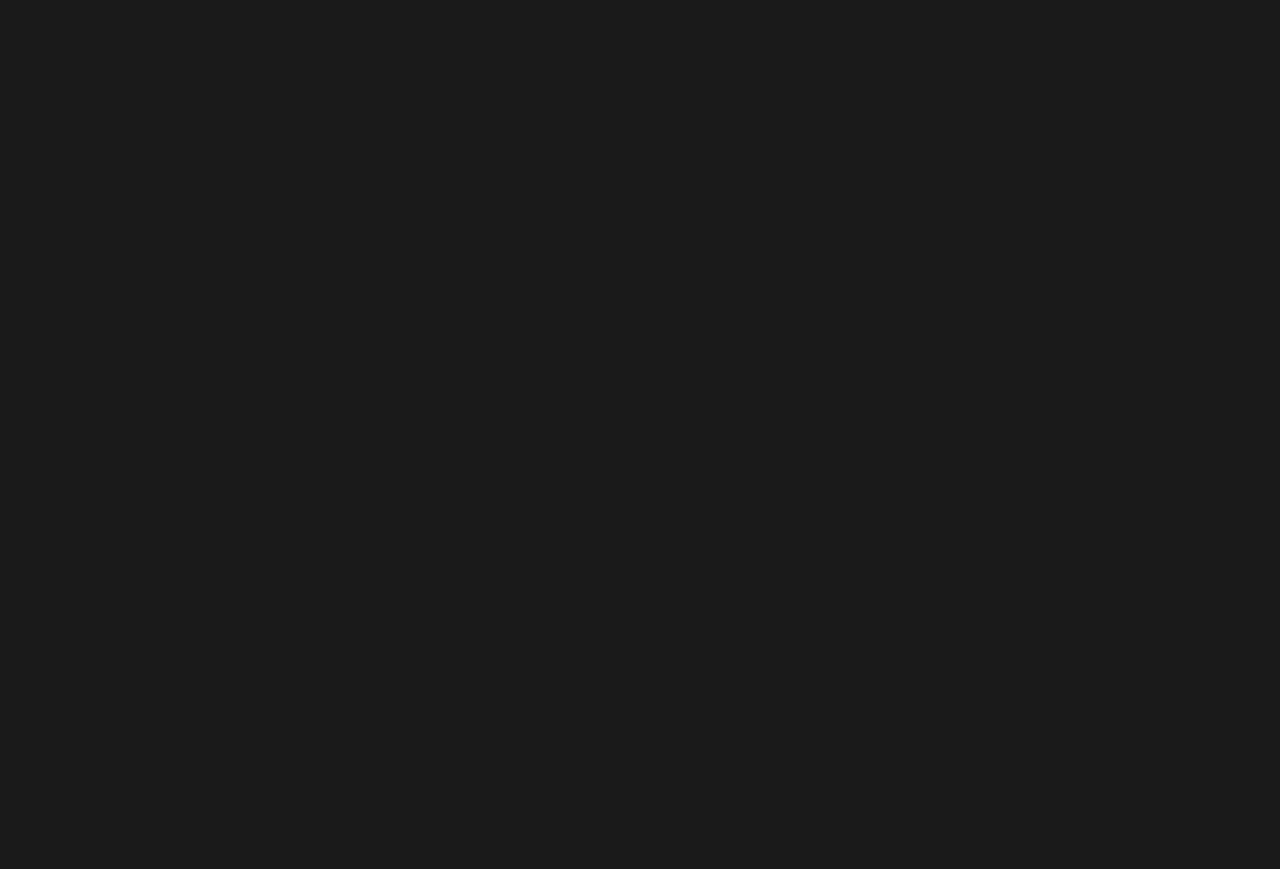
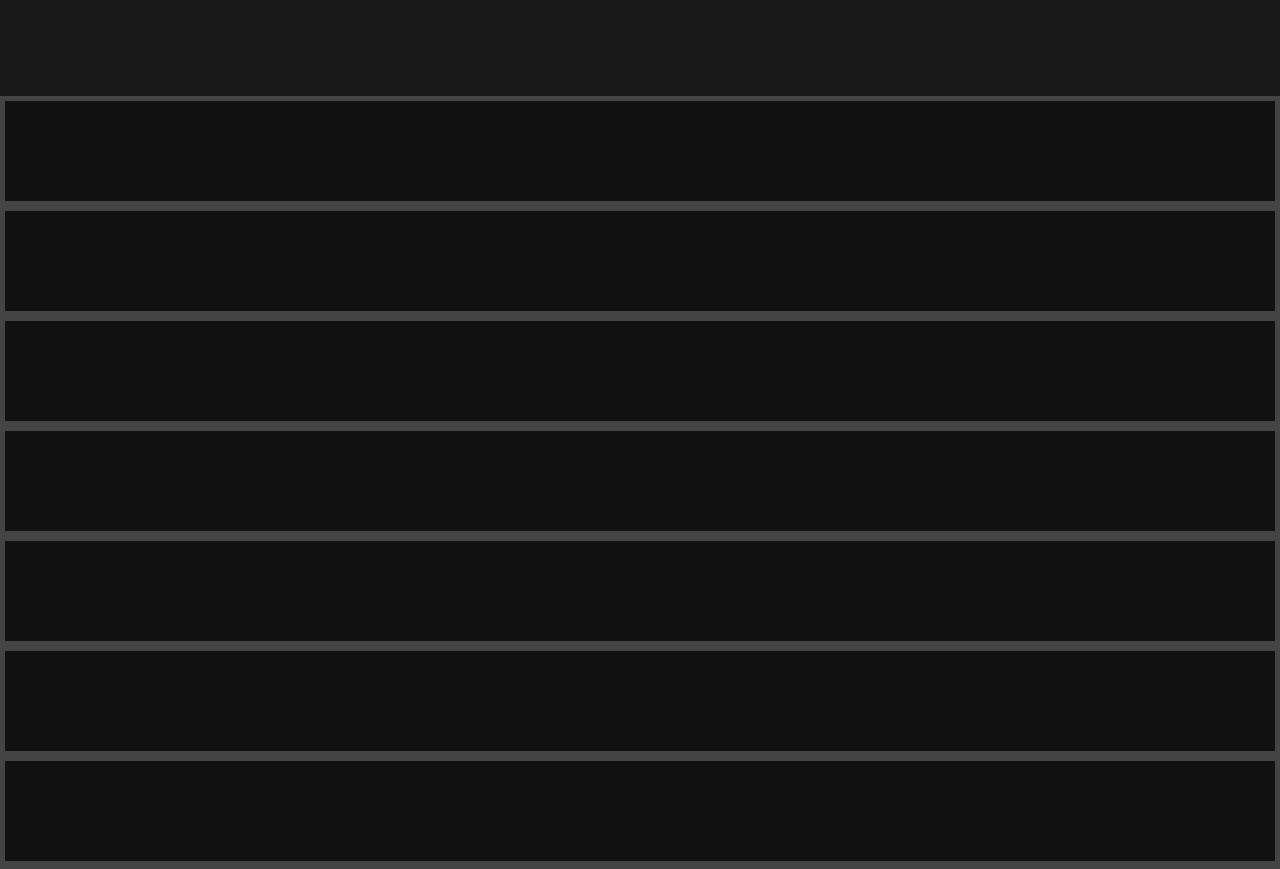
Before and after one commit to DH0710/DOM-Manipulation, a plain HTML site: page index.html in a window 1280 px wide. Shown: the top 869 px of the page. Before the commit the page ends 800 px from the top, so only its background shows below. Drawn offline with Linux system fonts and the light colour scheme.

Commit message:
dawg im barely awake or aware to know what i did

```diff
--- a/index.html
+++ b/index.html
@@ -6,8 +6,8 @@
     <meta http-equiv="X-UA-Compatible" content="IE-edge">
     <meta name="viewport" content="width=device-width, initial-scale=1">
     <title>DOM Manipulation/Memory Game</title>
-    <link rel="stylesheet" href="/assets/main.css">
-    <script src='/assets/main.js' defer></script>
+    <link rel="stylesheet" href="main.css">
+    <script src='main.js' defer></script>
 
 </head>
 
--- a/assets/main.js
+++ b/main.js
@@ -9,6 +9,21 @@ let revealedCount = 0;
 let activeTile = null; // refers to the tile the user just clicked on
 let awaitngEndOfMove = false;
 
+// builds a new tile element then return it
+buildTile = (color) => {
+const element = document.createElement("div");
+
+element.classList.add("tile");
+element.setAttribute("data-color", color);
+
+return element;
+
+
+
+}
+
+
+
 
 
 // Build up TIles
@@ -17,4 +32,11 @@ for (let i = 0; i < tileCount; i++) {
 const randomIndex = Math.floor(Math.random() * colorsPickList.length);
 const color = colorsPickList[randomIndex];
 
+const tile = buildTile(color);
+
+colorsPickList.splice(randomIndex,1); // will make sure
+// the randomized array doesnt choose the same color more than 2 times
+console.log(color);
+document.body.appendChild(tile);
+
 }
```
Also changed, not shown: main.css (renamed from assets/main.css).
